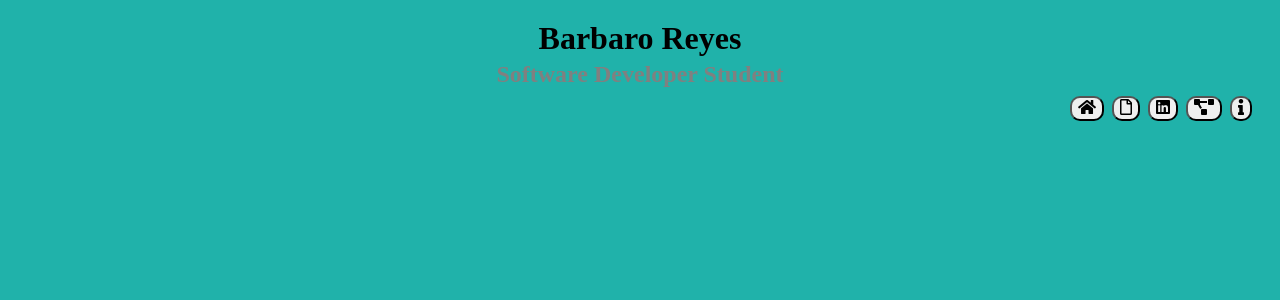
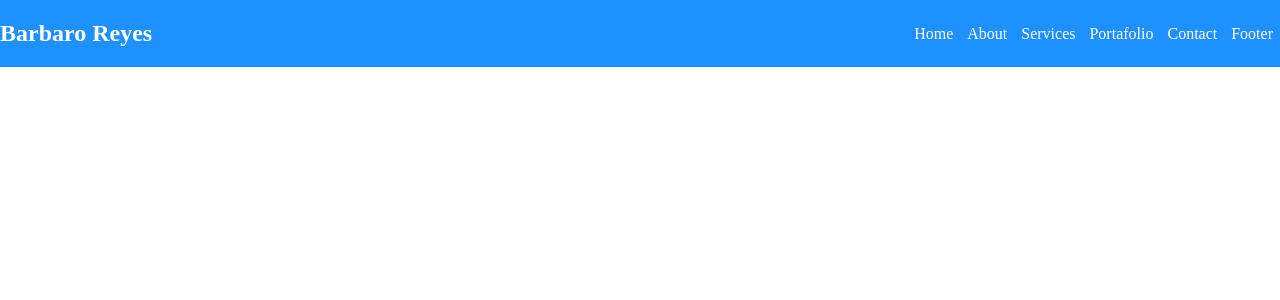
Before and after one commit to barbaroreyes/miPortafolio, a React (Create React App) app: page / in a window 1280 px wide. Shown: the top 300 px of the page. Built offline with nearby package versions, Linux system fonts and the light colour scheme.

Commit message:
save a new header

```diff
--- a/package.json
+++ b/package.json
@@ -3,11 +3,14 @@
   "version": "0.1.0",
   "private": true,
   "dependencies": {
+    "@material-ui/core": "^4.11.0",
     "@testing-library/jest-dom": "^4.2.4",
     "@testing-library/react": "^9.5.0",
     "@testing-library/user-event": "^7.2.1",
     "react": "^16.13.1",
     "react-dom": "^16.13.1",
+    "react-mdl": "^2.1.0",
+    "react-router-dom": "^5.2.0",
     "react-scripts": "3.4.3",
     "tachyons": "^4.12.0"
   },
--- a/src/App.css
+++ b/src/App.css
@@ -1,7 +1,7 @@
 .picture{
         /* display: flex; */
-        margin: 30px;
-        width: 350px;
+        /* margin: 30px;
+        width: 350px; */
         /* box-shadow: 5px 10px 5px 5px */
 
 }
--- a/src/App.js
+++ b/src/App.js
@@ -1,54 +1,23 @@
 import React ,{Component}from 'react';
 import './App.css';
+import {Switch,Route} from 'react-router-dom'
+import  LandingPage from './componet/landingpage/landingpage'
 // import work from './componet/img/work.jpg'
 
 // import Header from './componet/header/header';
 // import Pictures from './componet/im/pictures';
-import Navigation from './componet/nav/navigation'
+// import Navigation from './componet/nav/navigation'
   class App extends Component{
-    constructor(){
-      super();
-      this.state={
-       divs : [
-         {name :'Barbaro Reyes',
-          // picture: <img src= {work} alt=''/>
 
-         },{
-           btn:<button className='' onClick ={() => this.setState({string:'reyes2'})}>change</button>,
-          text: 'Lorem ipsum dolor sit amet consectetur adipisicing elit. Similique, voluptates, culpa libero error quo assumenda nihil voluptas soluta necessitatibus explicabo ducimus iusto cupiditate qui recusandae illum adipisci accusamus quis, exercitationem commodi eos corrupti nesciunt! Odio harum eaque quam laboriosam numquam.',
 
-         },{
-          btn:<button className='' onClick ={() => this.setState({string:'reyes2'})}>change</button>,
-          text: 'Lorem ipsum dolor sit amet consectetur adipisicing elit. Similique, voluptates, culpa libero error quo assumenda nihil voluptas soluta necessitatibus explicabo ducimus iusto cupiditate qui recusandae illum adipisci accusamus quis, exercitationem commodi eos corrupti nesciunt! Odio harum eaque quam laboriosam numquam.'
-         }]
-      }
-    }
     render(){
-     return (
-           <div className ='app tc'>
-              <Navigation/>
 
-          {
-
-               this.state.divs.map( div => {
-                 return (
-                 <div className=' tc picture bg-transparent dib  ma3 pa2  f3'>
-                 {div.picture}
-                 {/* {div.btn} */}
-                 </div>)
-               })
-
-             }
-              {/* <Header/>
-             <Navigation/>
-             <header className=' picture bg-transparent dib grow ma3 pa2 shadow-3 f3'>
-             <div className='dib'><img src={work} alt=''/></div>
-
-               </header>
-               <h1>{this.state.string}</h1>
-             <button className='tc btn' onClick ={() => this.setState({string:'reyes2'})}>Change</button>
-             <button className='tc btn' onClick ={() => this.setState({string:'reyes1'})}>Change</button> */}
-           </div>
+     return  (
+        <div>
+           <Switch>
+            <Route exact path ='/' component ={LandingPage}/>
+           </Switch>
+        </div>
      )
     }
   }
--- /dev/null
+++ b/src/componet/landingpage/landingpage.js
@@ -0,0 +1,16 @@
+import React, { Component } from 'react';
+// import Header from '../header/header';
+import Navigation from '../nav/navigation';
+
+export default class LandingPage extends Component {
+    render() {
+        return (
+            <div >
+                <header>
+
+                    <Navigation title = 'Barbaro Reyes'/>
+                </header>
+            </div>
+        )
+    }
+}
--- a/src/componet/nav/index.css
+++ b/src/componet/nav/index.css
@@ -1,21 +1,25 @@
-.na{
 
-   margin: 4px;
-   border-radius: 10px;
+a{
+    text-decoration: none;
+    color: #fff;
+    cursor: pointer;
 
 }
-a{
-    text-decoration: none;
-    color: black;
+
+.navigation {
+    display:  flex;
+    justify-content: space-between;
+    align-items: center;
+    background-color: dodgerblue;
+    color: #fff;
 }
-.na:hover{
-    color: red;
-    background: rgb(20, 159, 206);
+
+li{
+    margin: 7px;
+    display: inline-block;
+    list-style: none;
+    color: white;
 }
-.nav1{
- text-align: end;
-
+.porta{
+    color: #fff;
 }
-.name{
-    color: grey;
-}
--- a/src/componet/nav/navigation.js
+++ b/src/componet/nav/navigation.js
@@ -3,16 +3,30 @@ import  './index.css'
 
 class Navigation extends Component {
     render(){
+        const sections = ['Home','About','Services','Portafolio','Contact','Footer'];
+        const navLinks = sections.map(section =>   <li className='  '><a href={"#" + section}>{section}</a></li> )
+
+
         return (
-            <div className=' nav1 ma2 pa3 '>
-             <nav className ='navigation'>
-             <h1 className='na1  tc '>Barbaro Reyes</h1>
-               <h3 className=' na1 pa2 name tc f3'>Software Developer Student</h3>
+
+            <div className=' nav1  '>
+
+             <nav className ='navigation '>
+
+               <h2 className='porta'>{this.props.title}</h2>
+               {/* <h3 className='f2'>Portafolio</h3> */}
+               <ul >
+             {/* <h1 className=' bg-transparent name1'>Barbaro Reyes</h1>
+             <h3 className=' na1 grow m name1  name'>Software Developer Student</h3> */}
+                 {navLinks}
+             {/* <h1 className='na1 grow tc name1 f1'>Barbaro Reyes</h1>
+               <h3 className=' na1 grow pa2 name1 tc name'>Software Developer Student</h3>
              <button className='na grow'><i className="fas fa-home"></i></button>
-               <button className='na grow'><i className="far fa-file"></i></button>
-               <button className='na grow'><a href="https://www.linkedin.com/in/barbaro-reyes-b023aa1a7/"><i className="fab fa-linkedin"></i></a></button>
-               <button className='na grow'><a href="https://github.com/barbaroreyes"><i className="fas fa-project-diagram"></i></a></button>
-               <button className='na grow'><i className="fas fa-info"></i></button>
+               <button className='na '><i className="far fa-file"></i></button>
+               <button className='na '><a href="https://www.linkedin.com/in/barbaro-reyes-b023aa1a7/"><i className="fab fa-linkedin"></i></a></button>
+               <button className='na '><a href="https://github.com/barbaroreyes"><i className="fas fa-project-diagram"></i></a></button>
+               <button className='na '><i className="fas fa-info"></i></button>   */}
+               </ul>
              </nav>
               </div>
         )
@@ -21,3 +35,11 @@ class Navigation extends Component {
 }
 
 export default Navigation
+// const allCandyOrders = (collections, str) => {
+//   const result = collections.find(({ candy }) => candy === str);
+//   if(!result || result.inStock > result.weeklyAverage ||result.inStock<result.weeklAverage) {
+//     return 0;
+//   } else {
+//     return result.weeklyAverage * 2;
+//   }
+//   }
--- a/src/index.css
+++ b/src/index.css
@@ -2,8 +2,7 @@ body {
   display: flex;
   flex-direction: column;
 
-  background: lightseagreen;
-  margin: 20px;
+ ;
   /* margin: 0;
   font-family: -apple-system, BlinkMacSystemFont, 'Segoe UI', 'Roboto', 'Oxygen',
     'Ubuntu', 'Cantarell', 'Fira Sans', 'Droid Sans', 'Helvetica Neue',
--- a/src/index.js
+++ b/src/index.js
@@ -4,10 +4,13 @@ import './index.css';
 import App from './App.js';
 import 'tachyons'
 import * as serviceWorker from './serviceWorker';
+import  {BrowserRouter} from 'react-router-dom'
 
 ReactDOM.render(
   <React.StrictMode>
-    <App />
+    <BrowserRouter>
+       <App />
+    </BrowserRouter>
   </React.StrictMode>,
   document.getElementById('root')
 );
```
Also changed, not shown: src/componet/header/header.js (+18 -10 lines), 1 other file (tests, documents, lock files or other folders).
